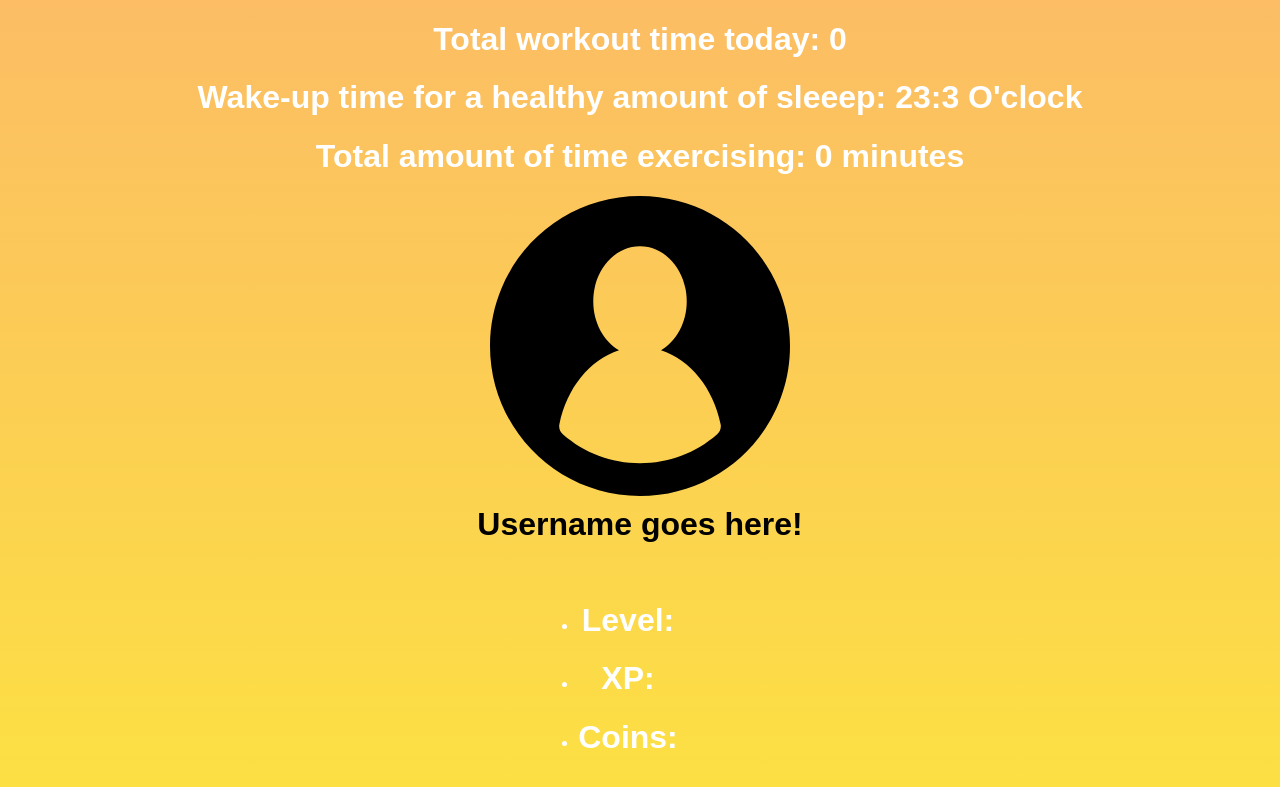
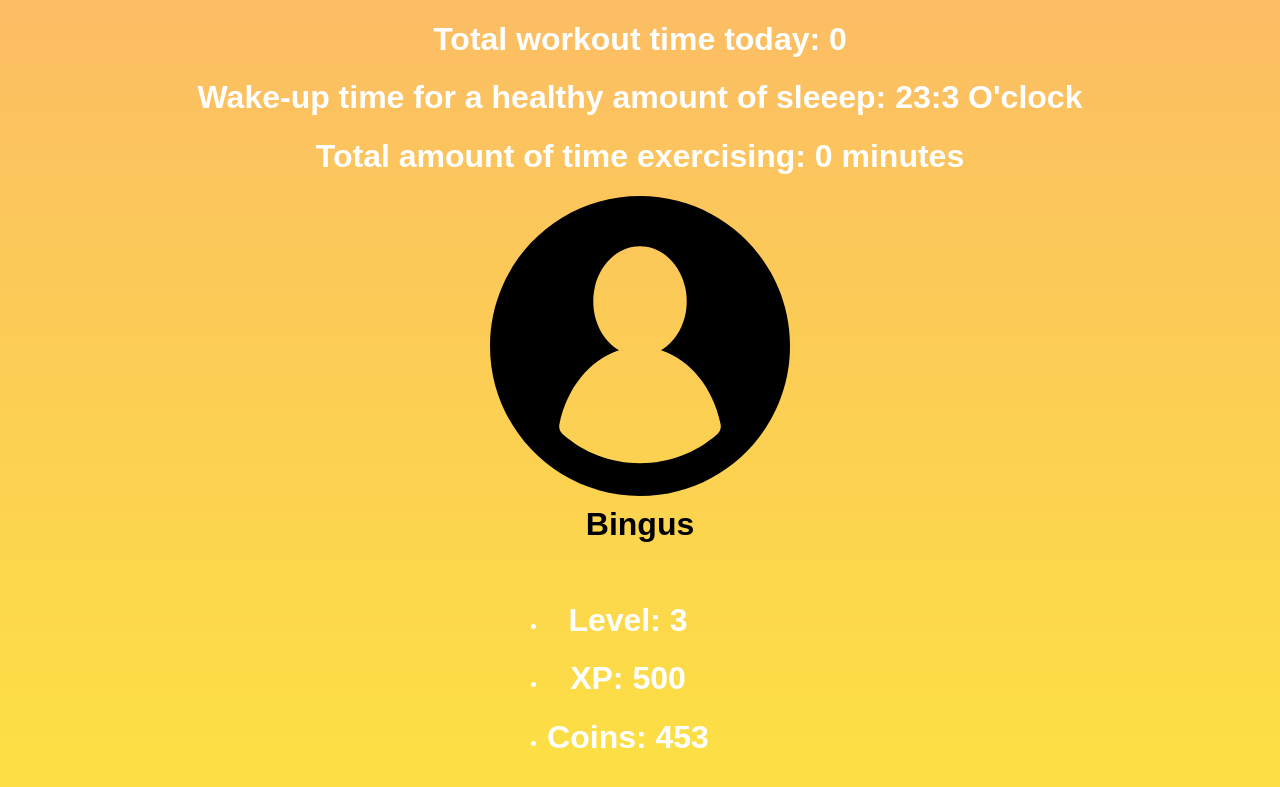
Before and after one commit to mkversaw/LYFE, a React (Create React App) app in the folder Client/: page / in a window 1280 px wide. Shown: the part 1491-2278 px from the top of the page. Built offline with nearby package versions, Linux system fonts and the light colour scheme.

Commit message:
demo build

```diff
--- a/Client/src/Profile.js
+++ b/Client/src/Profile.js
@@ -12,14 +12,14 @@ const Profile = () =>{
 
 
         <div className="justify-content-center">
-            <h1 className="fullLine">Username goes here!</h1>
+            <h1 className="fullLine"> Bingus </h1>
         </div>
 
         <div className = "stats" >
 
-            <ul><li><h1>Level:</h1> </li>
-            <li><h1>XP:</h1></li>
-            <li><h1>Coins: </h1></li></ul>
+            <ul><li><h1>Level: 3</h1> </li>
+            <li><h1>XP: 500 </h1></li>
+            <li><h1>Coins: 453 </h1></li></ul>
         </div>
         </div>
     )
```
Also changed, not shown: 7 other files (tests, documents, lock files or other folders).
